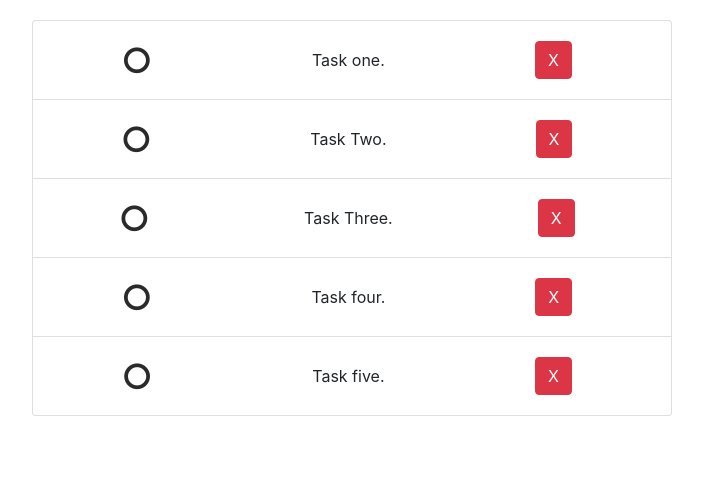
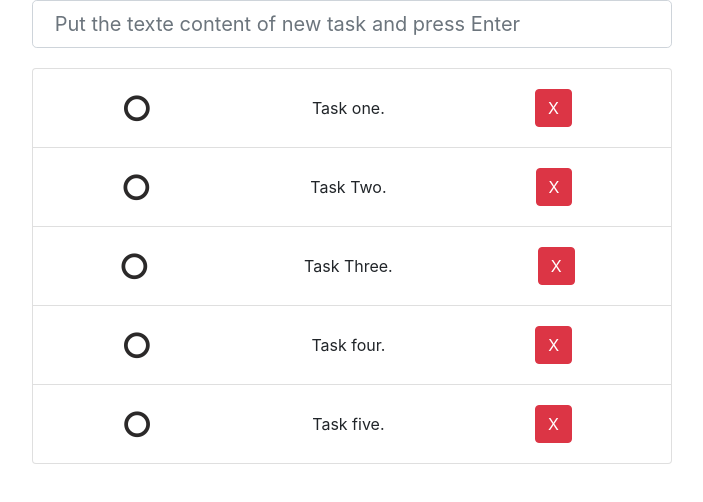
Before and after one commit to kaddour-khaled/to-do-app, a React (Create React App) app: page / in a window 1280 px wide. Shown: the top 502 px of the page, without its empty margins (288-991 px from the left). Built offline with nearby package versions, Linux system fonts and the light colour scheme.

Commit message:
handel add event

```diff
--- a/src/App.js
+++ b/src/App.js
@@ -3,6 +3,7 @@ import "bootstrap/dist/css/bootstrap.css";
 import React, { Component } from "react";
 import ListItem from "./Components/listItems";
 import "font-awesome/css/font-awesome.css";
+import Form from "./Components/form";
 
 class App extends Component {
   state = {
@@ -28,9 +29,22 @@ class App extends Component {
     this.setState({ toDoItems: newItems });
     console.log(this.state);
   };
+
+  handelAdd = (value) => {
+    const lastIndex = this.state.toDoItems[this.state.toDoItems.length - 1].id;
+    const newItem = {
+      id: lastIndex + 1,
+      textContent: value,
+      isComplete: false,
+    };
+    const toDoItems = [...this.state.toDoItems, newItem];
+    this.setState({ toDoItems });
+  };
+
   render() {
     return (
       <div className="App">
+        <Form onAdd={this.handelAdd} />
         <ListItem
           items={this.state.toDoItems}
           onCompleteEvent={this.handelCompleteEvent}
--- /dev/null
+++ b/src/Components/form.jsx
@@ -0,0 +1,23 @@
+const Form = ({ onAdd }) => {
+  const handelSubmit = (e) => {
+    e.preventDefault();
+    const value = e.target.content.value;
+    if (!value) return;
+    onAdd(value);
+    e.target.content.value = "";
+  };
+  return (
+    <form onSubmit={handelSubmit}>
+      <div className="form-group">
+        <input
+          name="content"
+          type="text"
+          className="form-control form-control-lg"
+          placeholder=" Put the texte content of new task and press Enter"
+        />
+      </div>
+    </form>
+  );
+};
+
+export default Form;
```
